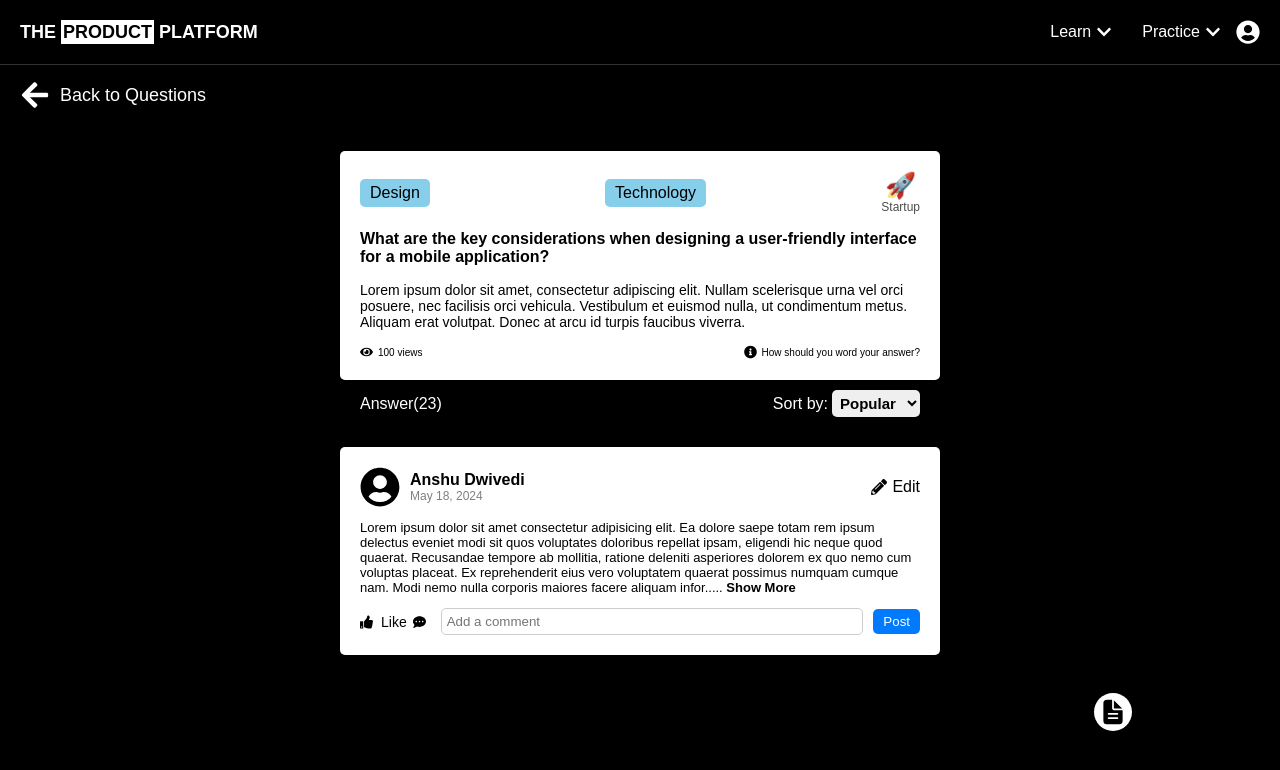
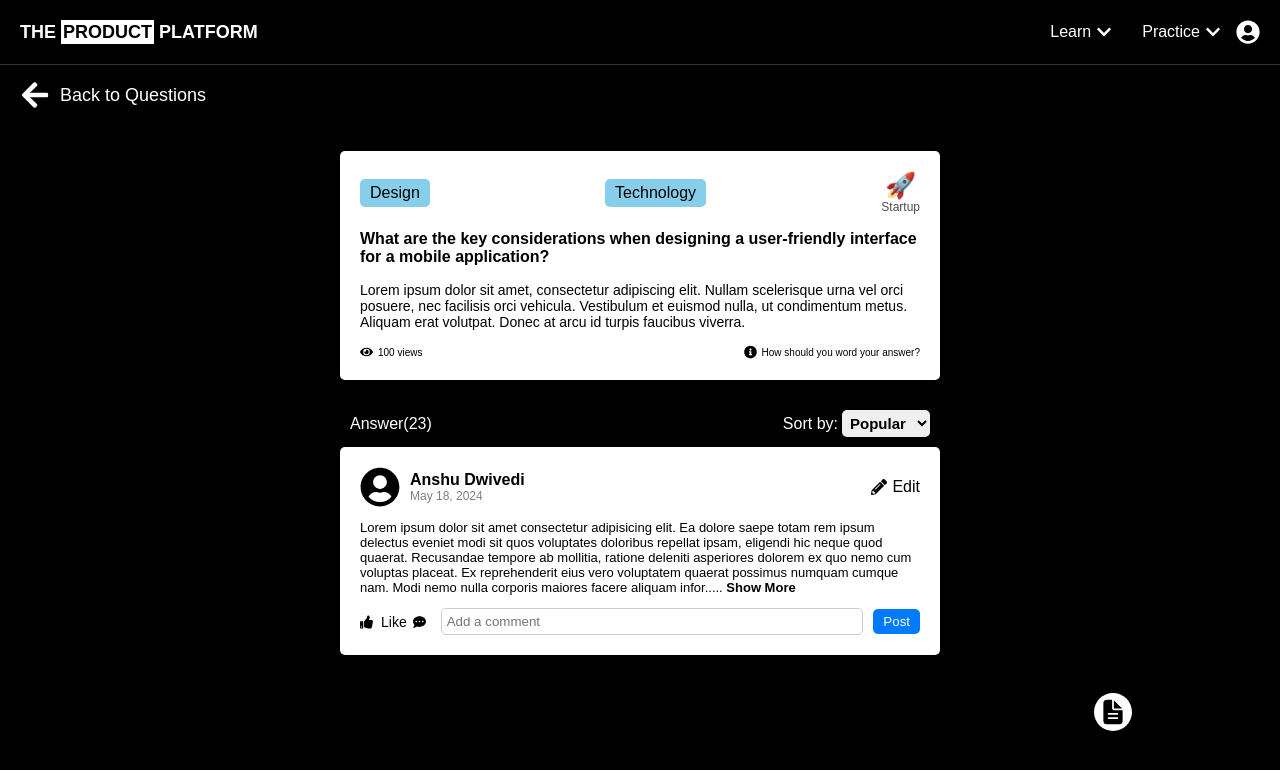
Before and after one commit to anshud49/anshudwivedi, a React (Create React App) app: page / in a window 1280 px wide. Shown: the top 770 px of the page. Built offline with nearby package versions, Linux system fonts and the light colour scheme.

Commit message:
box3 css fixed

```diff
--- a/src/App.css
+++ b/src/App.css
@@ -186,10 +186,10 @@ body {
 
 .box2 {
   background-color: black;
-  /* Same as body background color */
+
   display: flex;
   flex-direction: column;
-  gap: 20px;
+  margin-top: 20px;
 
 }
 
@@ -197,7 +197,7 @@ body {
   display: flex;
   justify-content: space-between;
   align-items: center;
-  padding: 10px 20px;
+  padding: 10px 10px;
   background-color: black;
   /* Same as body background color */
   color: white;
@@ -905,6 +905,7 @@ body {
 
   }
 }
+
 @media (max-width: 820px) {
   .box5 {
 
@@ -913,6 +914,7 @@ body {
 
   }
 }
+
 @media (max-width: 610px) {
   .box5 {
 
@@ -1073,6 +1075,8 @@ body {
     text-align: center;
   }
 
+
+
   .andbox {
     position: fixed;
     height: 40vh;
```
